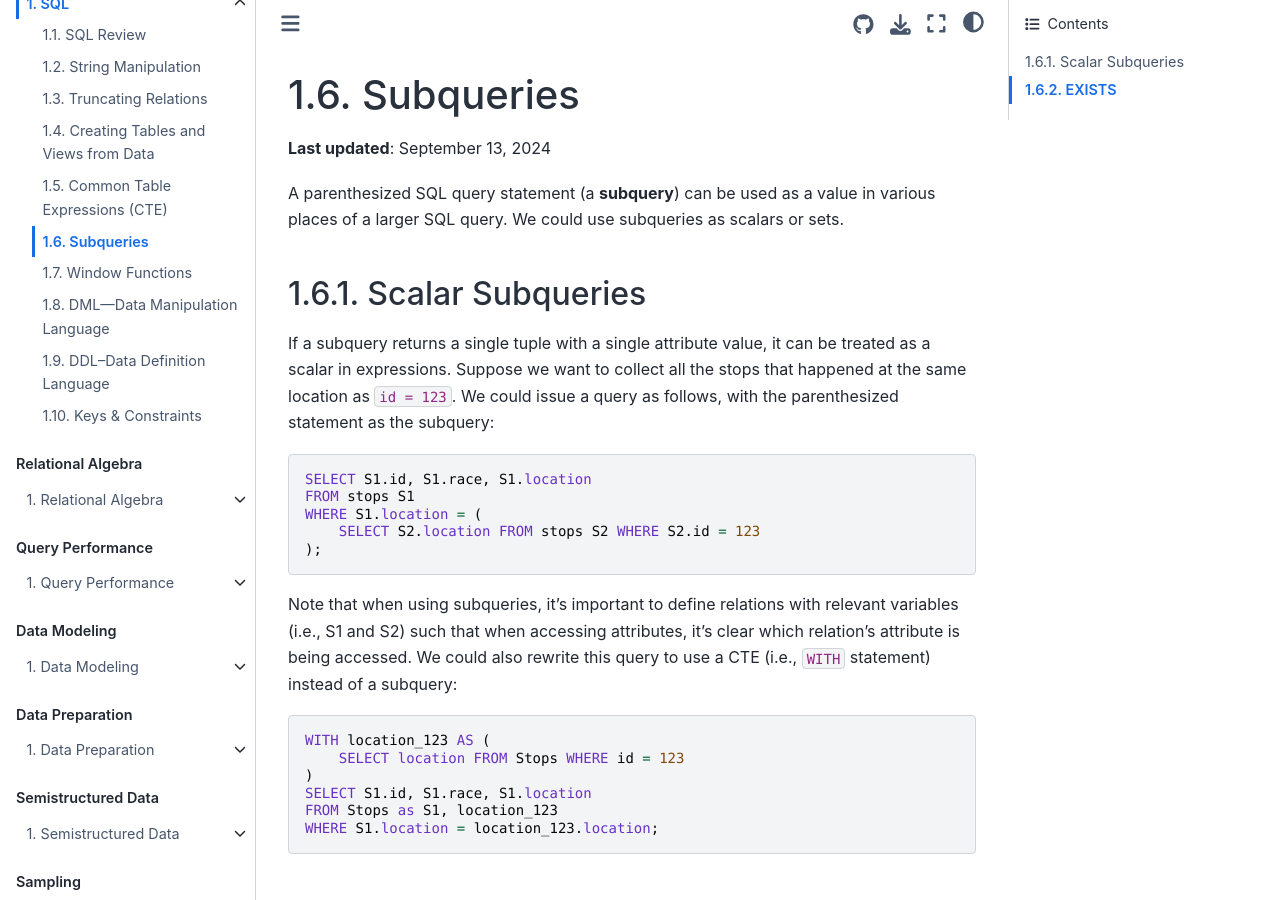
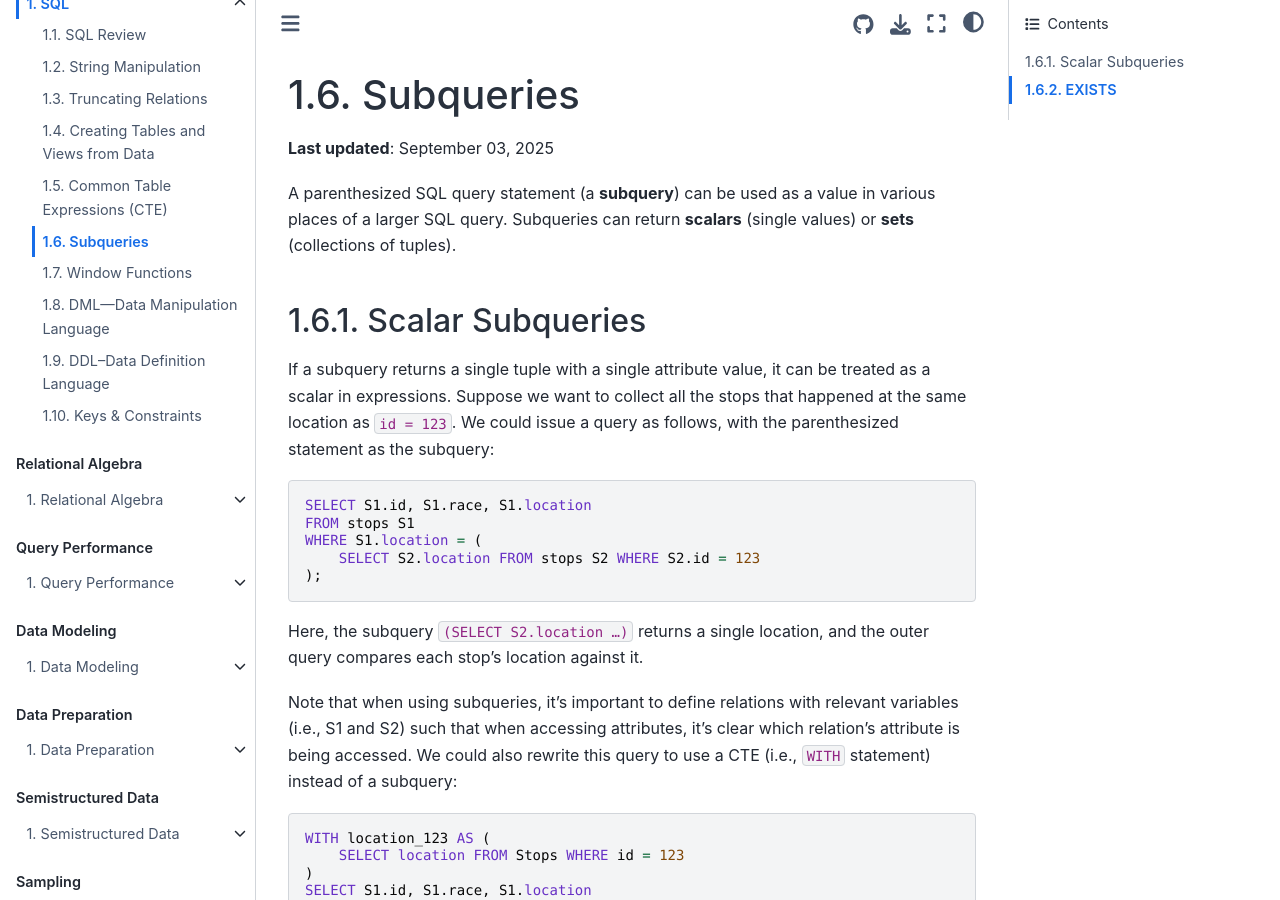
Before and after one commit to cal-data-eng/notes, a Jupyter Book: the page built from 1-SQL/subqueries.md, in a window 1280 px wide and 900 px high. Built offline with Jupyter Book 1.0.4 settings and Sphinx 7.4.7 and the Sphinx Book theme 1.1.4, drawn with Linux system fonts in a browser that asks for light colours.

Commit message:
updating subqueries

````diff
--- a/1-SQL/subqueries.md
+++ b/1-SQL/subqueries.md
@@ -1,10 +1,9 @@
 # Subqueries
 
-**Last updated**: September 13, 2024
+**Last updated**: September 03, 2025
 
 A parenthesized SQL query statement (a **subquery**) can be used as a
-value in various places of a larger SQL query. We could use subqueries
-as scalars or sets.
+value in various places of a larger SQL query. Subqueries can return **scalars** (single values) or **sets** (collections of tuples).
 
 ## Scalar Subqueries
 
@@ -21,6 +20,7 @@ WHERE S1.location = (
     SELECT S2.location FROM stops S2 WHERE S2.id = 123
 );
 ```
+Here, the subquery `(SELECT S2.location …)` returns a single location, and the outer query compares each stop’s location against it.
 
 Note that when using subqueries, it's important to define relations with
 relevant variables (i.e., S1 and S2) such that when accessing
````
